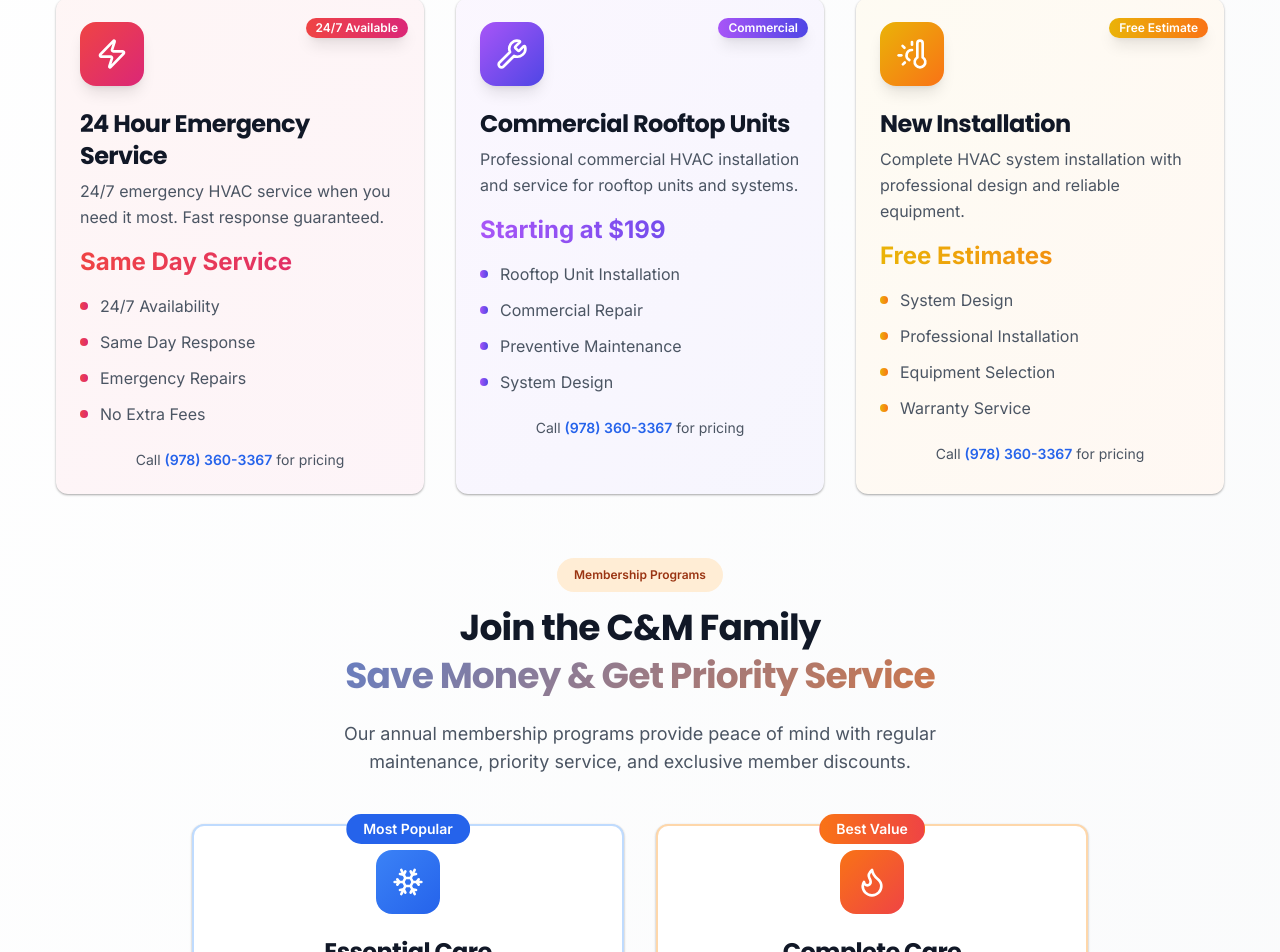
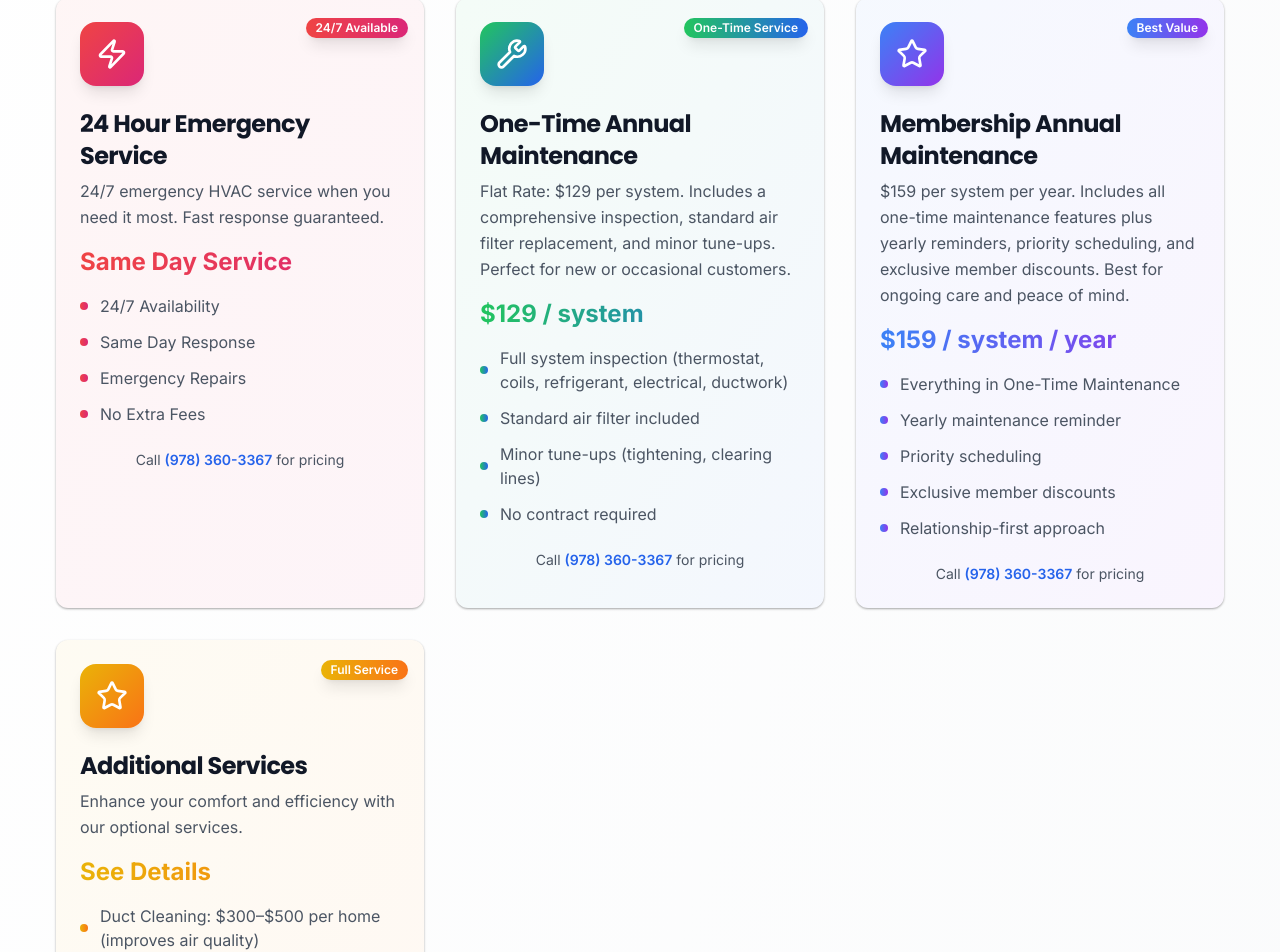
Before and after one commit to WallStArb/hvac, a Next.js app: page / in a window 1280 px wide. Shown: the part 1768-2720 px from the top of the page. Built offline with nearby package versions, Linux system fonts and the light colour scheme; what tailwindcss-rtl would draw is missing.

Commit message:
Add One-Time and Membership Annual Maintenance service cards with clear pricing and benefits

```diff
--- a/components/landing-page/sections/Services.tsx
+++ b/components/landing-page/sections/Services.tsx
@@ -44,21 +44,47 @@ export default function Services() {
     },
     {
       icon: Wrench,
-      title: "Commercial Rooftop Units",
-      description: "Professional commercial HVAC installation and service for rooftop units and systems.",
-      price: "Starting at $199",
-      features: ["Rooftop Unit Installation", "Commercial Repair", "Preventive Maintenance", "System Design"],
-      color: "from-purple-500 to-indigo-600",
-      highlight: "Commercial"
+      title: "One-Time Annual Maintenance",
+      description: "Flat Rate: $129 per system. Includes a comprehensive inspection, standard air filter replacement, and minor tune-ups. Perfect for new or occasional customers.",
+      price: "$129 / system",
+      features: [
+        "Full system inspection (thermostat, coils, refrigerant, electrical, ductwork)",
+        "Standard air filter included",
+        "Minor tune-ups (tightening, clearing lines)",
+        "No contract required"
+      ],
+      color: "from-green-500 to-blue-600",
+      highlight: "One-Time Service"
     },
     {
-      icon: ThermometerSun,
-      title: "New Installation",
-      description: "Complete HVAC system installation with professional design and reliable equipment.",
-      price: "Free Estimates",
-      features: ["System Design", "Professional Installation", "Equipment Selection", "Warranty Service"],
+      icon: Star,
+      title: "Membership Annual Maintenance",
+      description: "$159 per system per year. Includes all one-time maintenance features plus yearly reminders, priority scheduling, and exclusive member discounts. Best for ongoing care and peace of mind.",
+      price: "$159 / system / year",
+      features: [
+        "Everything in One-Time Maintenance",
+        "Yearly maintenance reminder",
+        "Priority scheduling",
+        "Exclusive member discounts",
+        "Relationship-first approach"
+      ],
+      color: "from-blue-500 to-purple-600",
+      highlight: "Best Value"
+    },
+    {
+      icon: Star,
+      title: "Additional Services",
+      description: "Enhance your comfort and efficiency with our optional services.",
+      price: "See Details",
+      features: [
+        "Duct Cleaning: $300–$500 per home (improves air quality)",
+        "Refrigerant Recharge: $180–$350 (includes leak check, only if needed)",
+        "System Energy Audit: $99–$199 (waived with major work)",
+        "Commercial Rooftop Units: Installation, repair, maintenance, design (Call for pricing)",
+        "New Installation: Complete system design & install (Free Estimates)"
+      ],
       color: "from-yellow-500 to-orange-500",
-      highlight: "Free Estimate"
+      highlight: "Full Service"
     }
   ];
 
```
